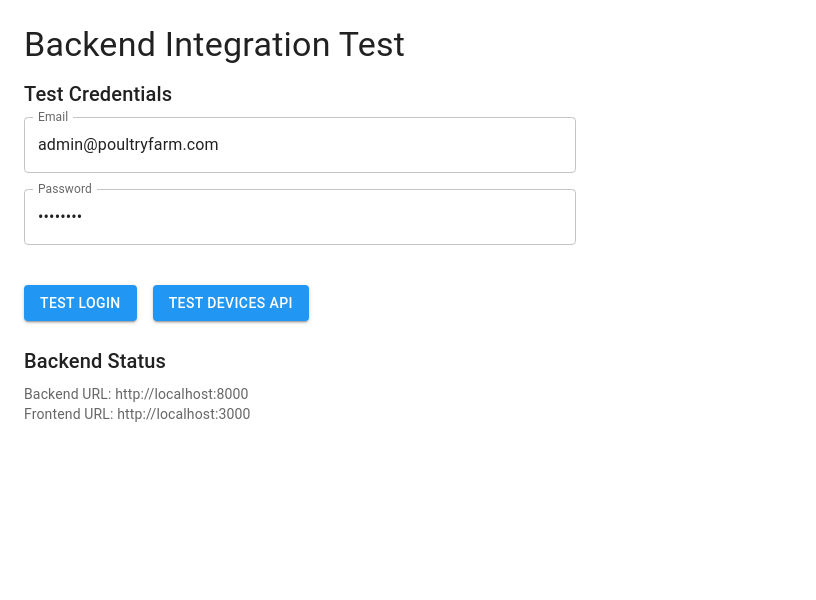
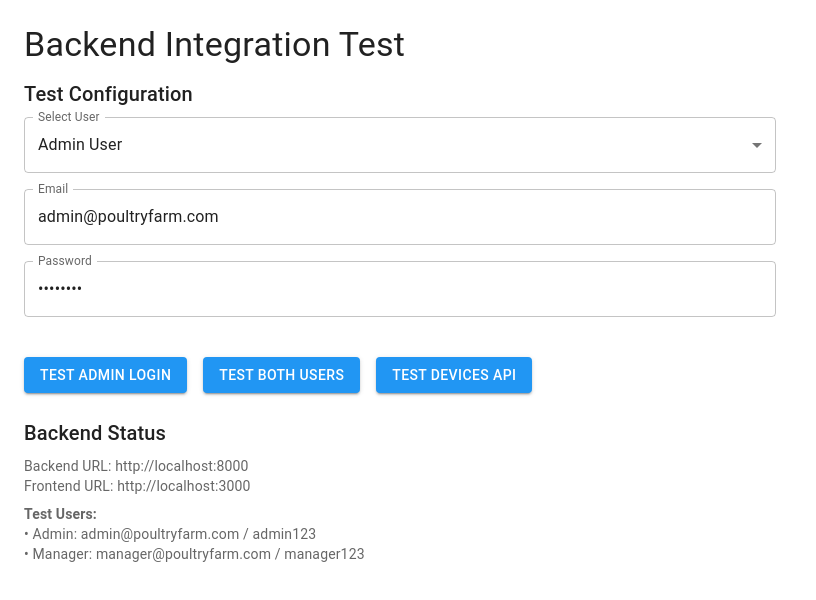
Before and after one commit to BINABASS/kuku_smart_FRONT, a React (Create React App) app: page /test in a window 1280 px wide. Shown: the top 600 px of the page, without its empty margins (0-816 px from the left). Built offline with nearby package versions, Linux system fonts and the light colour scheme; no server answers.

Commit message:
Login with role_based after consuming API has successfully DONE

```diff
--- a/src/components/TestIntegration.js
+++ b/src/components/TestIntegration.js
@@ -1,26 +1,39 @@
 import React, { useState } from 'react';
-import { Box, Button, Typography, Alert, TextField } from '@mui/material';
+import { Box, Button, Typography, Alert, TextField, FormControl, InputLabel, Select, MenuItem } from '@mui/material';
 import api from '../utils/api';
 
 const TestIntegration = () => {
   const [testResult, setTestResult] = useState(null);
   const [loading, setLoading] = useState(false);
+  const [selectedUser, setSelectedUser] = useState('admin');
   const [credentials, setCredentials] = useState({
-    email: 'admin@poultryfarm.com',
-    password: 'admin123'
+    admin: {
+      email: 'admin@poultryfarm.com',
+      password: 'admin123'
+    },
+    manager: {
+      email: 'manager@poultryfarm.com',
+      password: 'manager123'
+    }
   });
+
+  const getCurrentCredentials = () => {
+    return credentials[selectedUser];
+  };
 
   const testLogin = async () => {
     setLoading(true);
     setTestResult(null);
 
+    const currentCreds = getCurrentCredentials();
+
     try {
-      console.log('Testing login with:', credentials);
-      const response = await api.post('/auth/login/', credentials);
+      console.log(`Testing ${selectedUser} login with:`, currentCreds);
+      const response = await api.post('/auth/login/', currentCreds);
       console.log('Login successful:', response.data);
       setTestResult({
         success: true,
-        message: 'Login successful!',
+        message: `${selectedUser.charAt(0).toUpperCase() + selectedUser.slice(1)} login successful!`,
         data: response.data
       });
     } catch (error) {
@@ -59,29 +72,96 @@ const TestIntegration = () => {
     }
   };
 
+  const testBothUsers = async () => {
+    setLoading(true);
+    setTestResult(null);
+
+    const results = [];
+
+    // Test admin login
+    try {
+      const adminResponse = await api.post('/auth/login/', credentials.admin);
+      results.push({
+        user: 'admin',
+        success: true,
+        data: adminResponse.data
+      });
+    } catch (error) {
+      results.push({
+        user: 'admin',
+        success: false,
+        error: error.response?.data?.error || error.message
+      });
+    }
+
+    // Test manager login
+    try {
+      const managerResponse = await api.post('/auth/login/', credentials.manager);
+      results.push({
+        user: 'manager',
+        success: true,
+        data: managerResponse.data
+      });
+    } catch (error) {
+      results.push({
+        user: 'manager',
+        success: false,
+        error: error.response?.data?.error || error.message
+      });
+    }
+
+    const allSuccess = results.every(r => r.success);
+    setTestResult({
+      success: allSuccess,
+      message: allSuccess ? 'Both users login successfully!' : 'Some logins failed',
+      data: results
+    });
+
+    setLoading(false);
+  };
+
   return (
-    <Box sx={{ p: 3, maxWidth: 600 }}>
+    <Box sx={{ p: 3, maxWidth: 800 }}>
       <Typography variant="h4" gutterBottom>
         Backend Integration Test
       </Typography>
 
       <Box sx={{ mb: 3 }}>
         <Typography variant="h6" gutterBottom>
-          Test Credentials
+          Test Configuration
         </Typography>
+
+        <FormControl fullWidth sx={{ mb: 2 }}>
+          <InputLabel>Select User</InputLabel>
+          <Select
+            value={selectedUser}
+            label="Select User"
+            onChange={(e) => setSelectedUser(e.target.value)}
+          >
+            <MenuItem value="admin">Admin User</MenuItem>
+            <MenuItem value="manager">Manager User</MenuItem>
+          </Select>
+        </FormControl>
+
         <TextField
           fullWidth
           label="Email"
-          value={credentials.email}
-          onChange={(e) => setCredentials({ ...credentials, email: e.target.value })}
+          value={getCurrentCredentials().email}
+          onChange={(e) => setCredentials({
+            ...credentials,
+            [selectedUser]: { ...getCurrentCredentials(), email: e.target.value }
+          })}
           sx={{ mb: 2 }}
         />
         <TextField
           fullWidth
           label="Password"
           type="password"
-          value={credentials.password}
-          onChange={(e) => setCredentials({ ...credentials, password: e.target.value })}
+          value={getCurrentCredentials().password}
+          onChange={(e) => setCredentials({
+            ...credentials,
+            [selectedUser]: { ...getCurrentCredentials(), password: e.target.value }
+          })}
           sx={{ mb: 2 }}
         />
       </Box>
@@ -93,7 +173,15 @@ const TestIntegration = () => {
           disabled={loading}
           sx={{ mr: 2 }}
         >
-          Test Login
+          Test {selectedUser.charAt(0).toUpperCase() + selectedUser.slice(1)} Login
+        </Button>
+        <Button
+          variant="contained"
+          onClick={testBothUsers}
+          disabled={loading}
+          sx={{ mr: 2 }}
+        >
+          Test Both Users
         </Button>
         <Button
           variant="contained"
@@ -136,6 +224,15 @@ const TestIntegration = () => {
         <Typography variant="body2" color="textSecondary">
           Frontend URL: http://localhost:3000
         </Typography>
+        <Typography variant="body2" color="textSecondary" sx={{ mt: 1 }}>
+          <strong>Test Users:</strong>
+        </Typography>
+        <Typography variant="body2" color="textSecondary">
+          • Admin: admin@poultryfarm.com / admin123
+        </Typography>
+        <Typography variant="body2" color="textSecondary">
+          • Manager: manager@poultryfarm.com / manager123
+        </Typography>
       </Box>
     </Box>
   );
--- a/src/components/auth/ProtectedRoute.js
+++ b/src/components/auth/ProtectedRoute.js
@@ -3,15 +3,22 @@ import { Navigate } from 'react-router-dom';
 import { useSelector } from 'react-redux';
 
 export default function ProtectedRoute({ children, allowedRoles = [] }) {
-    const { user } = useSelector((state) => state.auth);
+    const { user, isAuthenticated } = useSelector((state) => state.auth);
+
+    console.log('ProtectedRoute - user:', user);
+    console.log('ProtectedRoute - isAuthenticated:', isAuthenticated);
+    console.log('ProtectedRoute - allowedRoles:', allowedRoles);
 
     if (!user) {
+        console.log('ProtectedRoute - No user, redirecting to login');
         return <Navigate to="/login" replace />;
     }
 
     if (allowedRoles.length > 0 && !allowedRoles.includes(user.role)) {
+        console.log('ProtectedRoute - User role not allowed, redirecting to home');
         return <Navigate to="/" replace />;
     }
 
+    console.log('ProtectedRoute - User authenticated, rendering children');
     return children;
 }
--- a/src/pages/Login.js
+++ b/src/pages/Login.js
@@ -42,16 +42,24 @@ export default function Login() {
         e.preventDefault();
         try {
             setLoading(true);
+            setError('');
+            console.log('Attempting login with:', formData);
+
             const result = await dispatch(login(formData));
+            console.log('Login result:', result);
+
             if (login.fulfilled.match(result)) {
-                dispatch({
-                    type: 'auth/setUser',
-                    payload: result.payload
-                });
+                console.log('Login successful, navigating to dashboard');
+                // Login successful - navigate to dashboard
                 navigate('/dashboard');
+            } else if (login.rejected.match(result)) {
+                console.log('Login failed:', result.payload);
+                // Login failed - show error
+                setError(result.payload || 'Login failed');
             }
         } catch (err) {
-            setError(err.message);
+            console.error('Login error:', err);
+            setError(err.message || 'Login failed');
         } finally {
             setLoading(false);
         }
--- a/src/pages/Welcome.js
+++ b/src/pages/Welcome.js
@@ -25,19 +25,19 @@ const Welcome = () => {
             title: 'Smart Farm Management',
             description: 'Efficiently manage your poultry farm with real-time monitoring and analytics',
             icon: <ProductionQuantityLimits sx={{ fontSize: 40 }} />,
-            image: 'https://via.placeholder.com/400x300/007bff/ffffff?text=Farm+Management'
+            image: null
         },
         {
             title: 'Data Analytics',
             description: 'Get insights into your farm\'s performance with comprehensive analytics',
             icon: <Analytics sx={{ fontSize: 40 }} />,
-            image: 'https://via.placeholder.com/400x300/28a745/ffffff?text=Data+Analytics'
+            image: null
         },
         {
             title: 'User Management',
             description: 'Manage multiple users with different access levels',
             icon: <Settings sx={{ fontSize: 40 }} />,
-            image: 'https://via.placeholder.com/400x300/17a2b8/ffffff?text=User+Management'
+            image: null
         }
     ];
 
--- a/src/utils/api.js
+++ b/src/utils/api.js
@@ -2,7 +2,7 @@ import axios from 'axios';
 
 // Create API instance
 const api = axios.create({
-  baseURL: process.env.REACT_APP_API_URL || 'http://localhost:8000/api',
+  baseURL: 'http://localhost:8000/api',
   headers: {
     'Content-Type': 'application/json',
   },
```
Also changed, not shown: src/utils/debugApi.js (+64 -5 lines), 1 other file (tests, documents, lock files or other folders).
